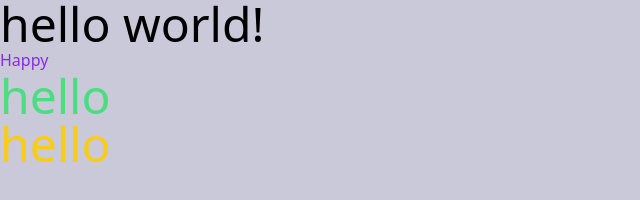
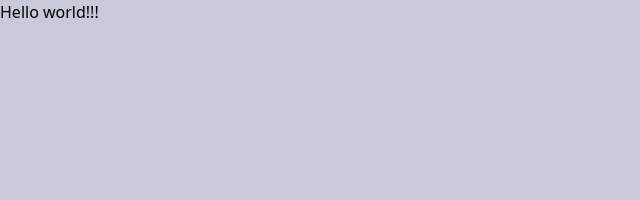
Before and after one commit to nao-uru/gli-lp, a website: page index.html in a window 1280 px wide. Shown: the whole page, without its empty margins (0-640 px from the left). Drawn offline with Linux system fonts and the light colour scheme.

Commit message:
Hello world

```diff
--- a/index.html
+++ b/index.html
@@ -10,9 +10,6 @@
   <title>Sample Tailwind and Sass</title>
 </head>
 <body>
-  <h1 class="text-5xl">hello world!</h1>
-  <h2>Happy</h2>
-  <p class="text-5xl text-green-400">hello</p>
-  <p class="text-5xl text-yellow-400">hello</p>
+  <h1>Hello world!!!</h1>
 </body>
 </html>
```
Also changed, not shown: dist/style.css.
